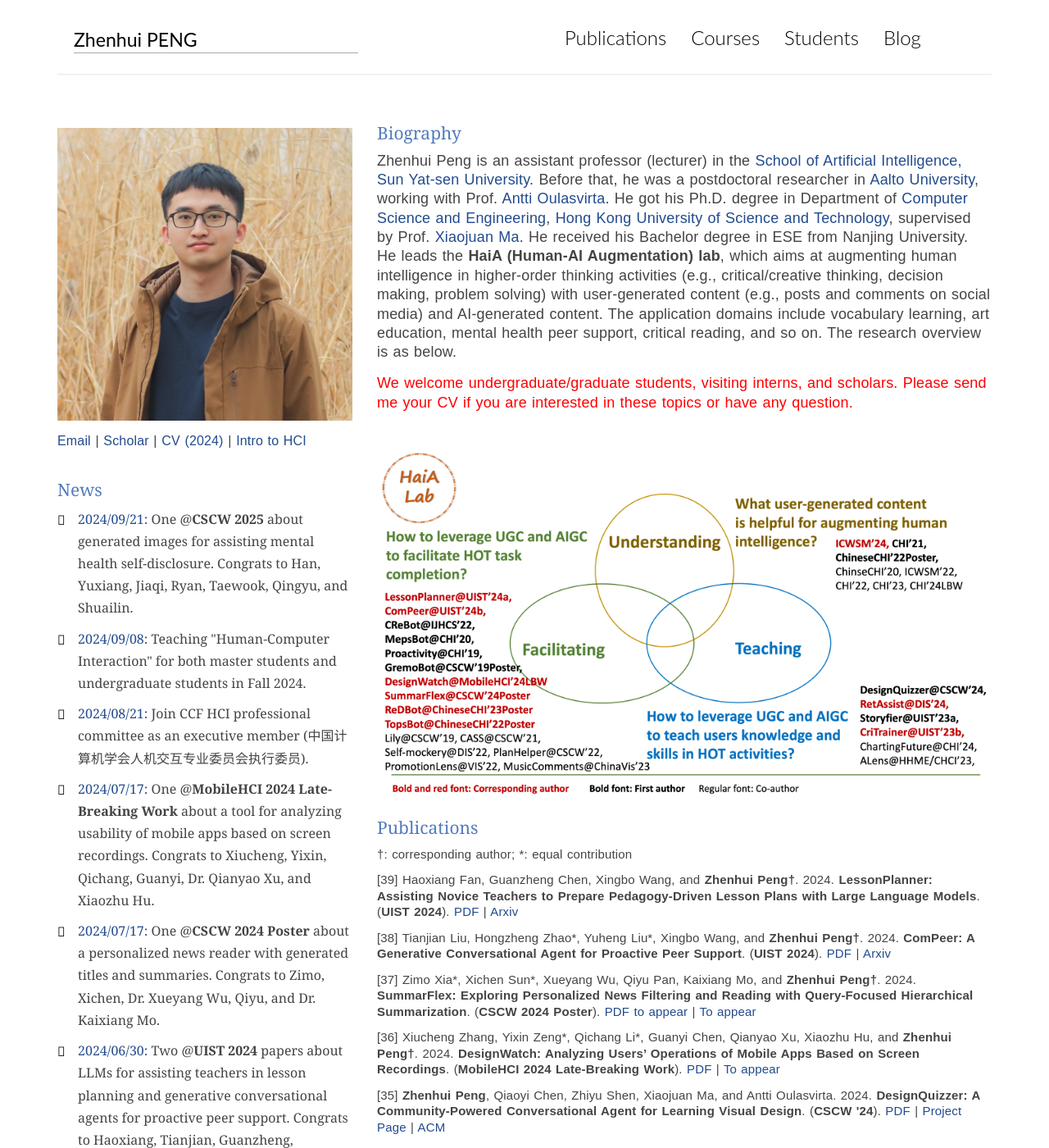
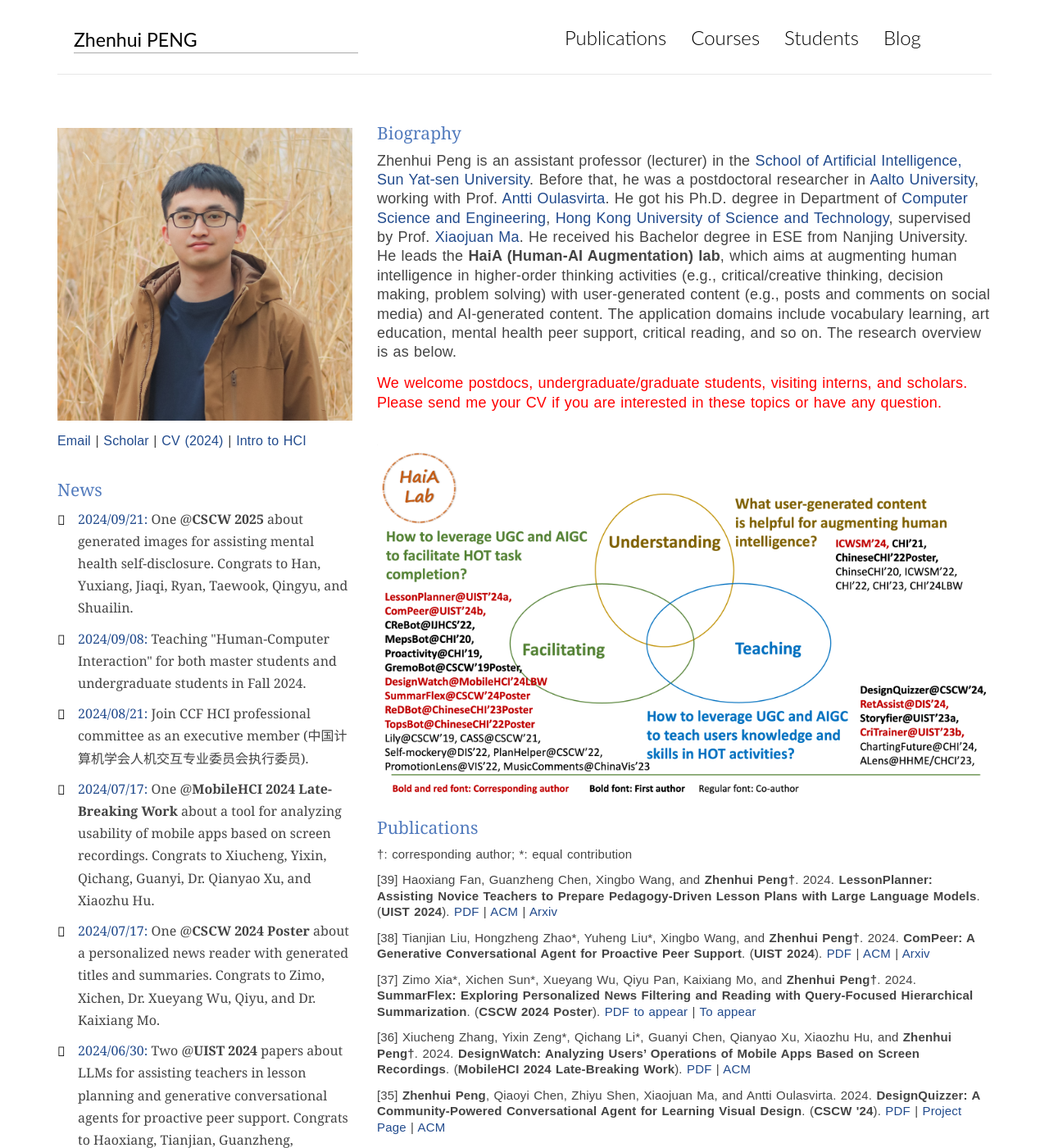
Before and after one commit to PenguinZhou/PenguinZhou.github.io, a Jekyll site: the page index.html, which Jekyll copies as it is, in a window 1280 px wide and 1400 px high. Shown: the whole window at 82% size. Built offline with Jekyll 4.4.1, drawn with Linux system fonts in a browser that asks for light colours.

Commit message:
Update link

```diff
--- a/index.html
+++ b/index.html
@@ -275,7 +275,7 @@
                         <!-- Contact me via <a href="mailto:zpengab@connect.ust.hk">zpengab@connect.ust.hk</a> -->
                     </p>
                     <p style='color:red; font-size: 18px;'>
-                        We welcome undergraduate/graduate students, visiting interns, and scholars. Please send me your CV if you are interested in these topics or have any question.
+                        We welcome postdocs, undergraduate/graduate students, visiting interns, and scholars. Please send me your CV if you are interested in these topics or have any question.
                     </p>
                 </div>
                 <div class="widget widget-category">
@@ -290,6 +290,7 @@
                                 Pedagogy-Driven Lesson Plans with Large Language Models</strong>.
                             (<strong>UIST 2024</strong>).
                             <a href="docs/uist24lessonplanner.pdf">PDF</a> |
+                            <a href="https://dl.acm.org/doi/10.1145/3654777.3676390">ACM</a> |
                             <a href="https://arxiv.org/abs/2408.01102">Arxiv</a>
                         </p>
 
@@ -298,6 +299,7 @@
                                 for Proactive Peer Support</strong>.
                             (<strong>UIST 2024</strong>).
                             <a href="docs/uist24compeer.pdf">PDF</a> |
+                            <a href="https://dl.acm.org/doi/10.1145/3654777.3676430">ACM</a> |
                             <a href="https://arxiv.org/abs/2407.18064">Arxiv</a>
                         </p>
 
@@ -312,7 +314,7 @@
                             2024. <strong>DesignWatch: Analyzing Users’ Operations of Mobile Apps Based on Screen Recordings</strong>.
                             (<strong>MobileHCI 2024 Late-Breaking Work</strong>).
                             <a href="docs/mobilehc2024lbw.pdf">PDF</a> |
-                            <a href="https://dl.acm.org/doi/10.1145/3643834.3661581">To appear</a>
+                            <a href="https://dl.acm.org/doi/10.1145/3640471.3680231">ACM</a>
                         </p>
 
                         <p>[35] <strong>Zhenhui Peng</strong>, Qiaoyi Chen, Zhiyu Shen, Xiaojuan Ma, and Antti Oulasvirta.
```
Also changed, not shown: 1 other file.
